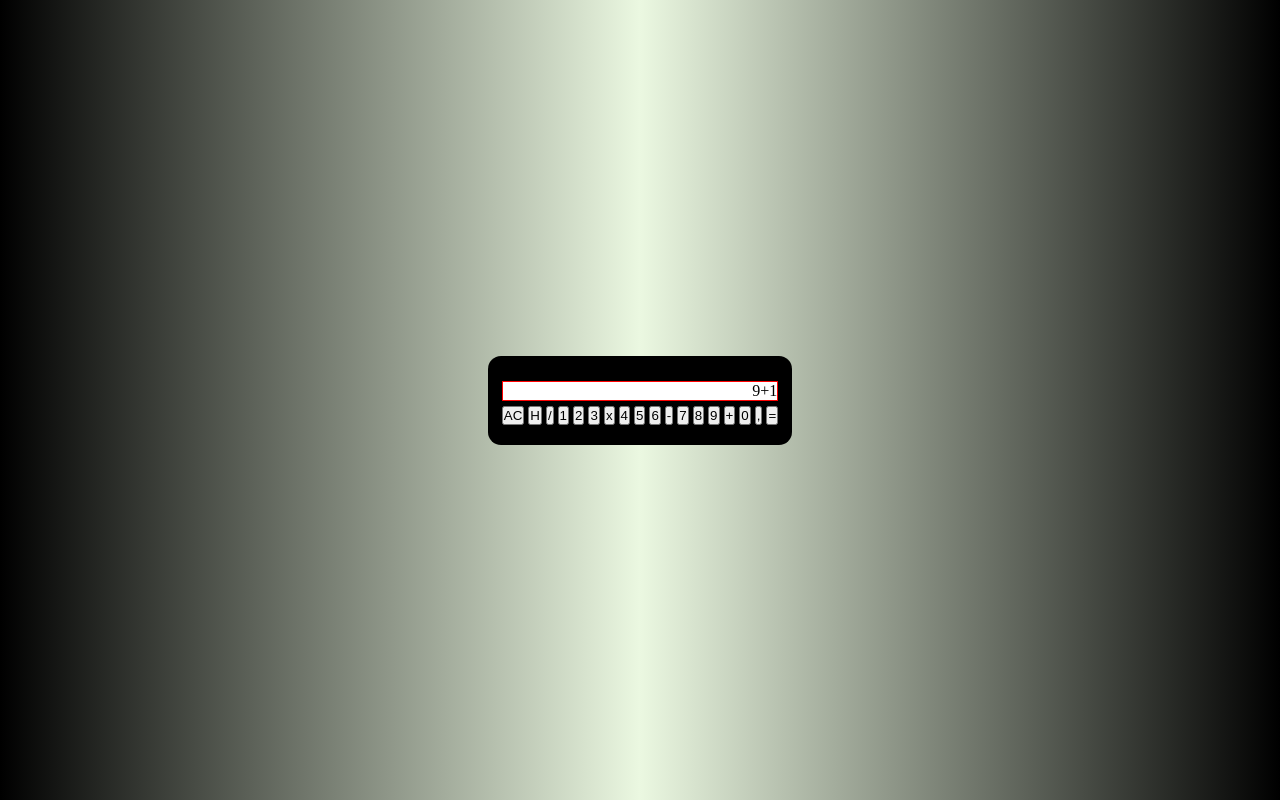
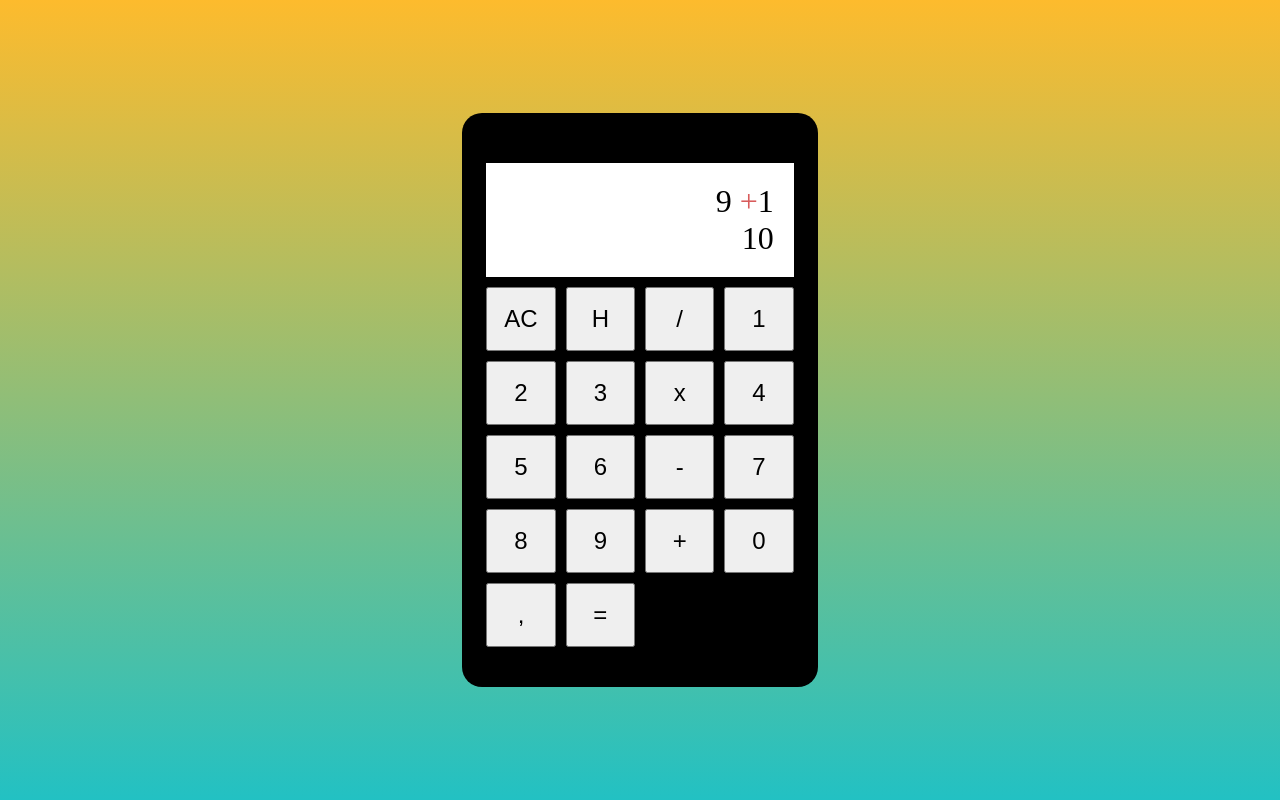
Before and after one commit to PeterZajac/Project_Calculator, a plain HTML site: page index.html in a window 1280 px wide. Drawn offline with Linux system fonts and the light colour scheme.

Commit message:
upgraded layout

```diff
--- a/index.html
+++ b/index.html
@@ -11,7 +11,8 @@
     <main>
       <div class="container">
         <div class="screen">
-          <div class="display">9+1</div>
+          <div class="display">9 <span class="operator">+</span>1</div>
+          <div class="result">10</div>
         </div>
 
         <div class="buttons">
--- a/style.css
+++ b/style.css
@@ -10,18 +10,37 @@ display: flex;
 justify-content: center;
 align-items: center;
 height: 100vh;
-background: linear-gradient(0.25turn, #000000, #ebf8e1, #000000);
+background: linear-gradient(0deg, rgba(34,193,195,1) 0%, rgba(253,187,45,1) 100%);
+
+}
+.container {
+    background-color: black;
+    padding: 40px 24px; /* Zväčšené vnútorné odsadenie */
+    border-radius: 20px; /* Zväčšený polomer zaoblenia */
+    max-width: 400px; /* Zväčšená maximálna šírka */
+    width: 100%;
+    position: relative;
 }
 
-.container .screen{
+.container .screen {
     color: black;
-    border: 1px solid red;
     background-color: white;
     text-align: right;
-    margin: 5px 0;
+    margin: 10px 0; /* Zväčšený odstup */
+    padding: 20px; /* Zväčšené vnútorné odsadenie */
+    font-size: 32px; /* Zväčšená veľkosť písma zobrazenia */
 }
-.container{
-    background-color: black;
-    padding: 20px 14px;
-    border-radius: 13px;
+
+.operator{
+    color: rgba(205, 44, 44, 0.774);
 }
+.buttons {
+    display: grid;
+    grid-template-columns: repeat(4, 1fr);
+    gap: 10px; /* Medzera medzi tlačidlami */
+}
+
+.buttons button {
+    font-size: 24px; /* Zväčšená veľkosť písma tlačidiel */
+    padding: 16px; /* Zväčšený odsah tlačidiel */
+}
```
